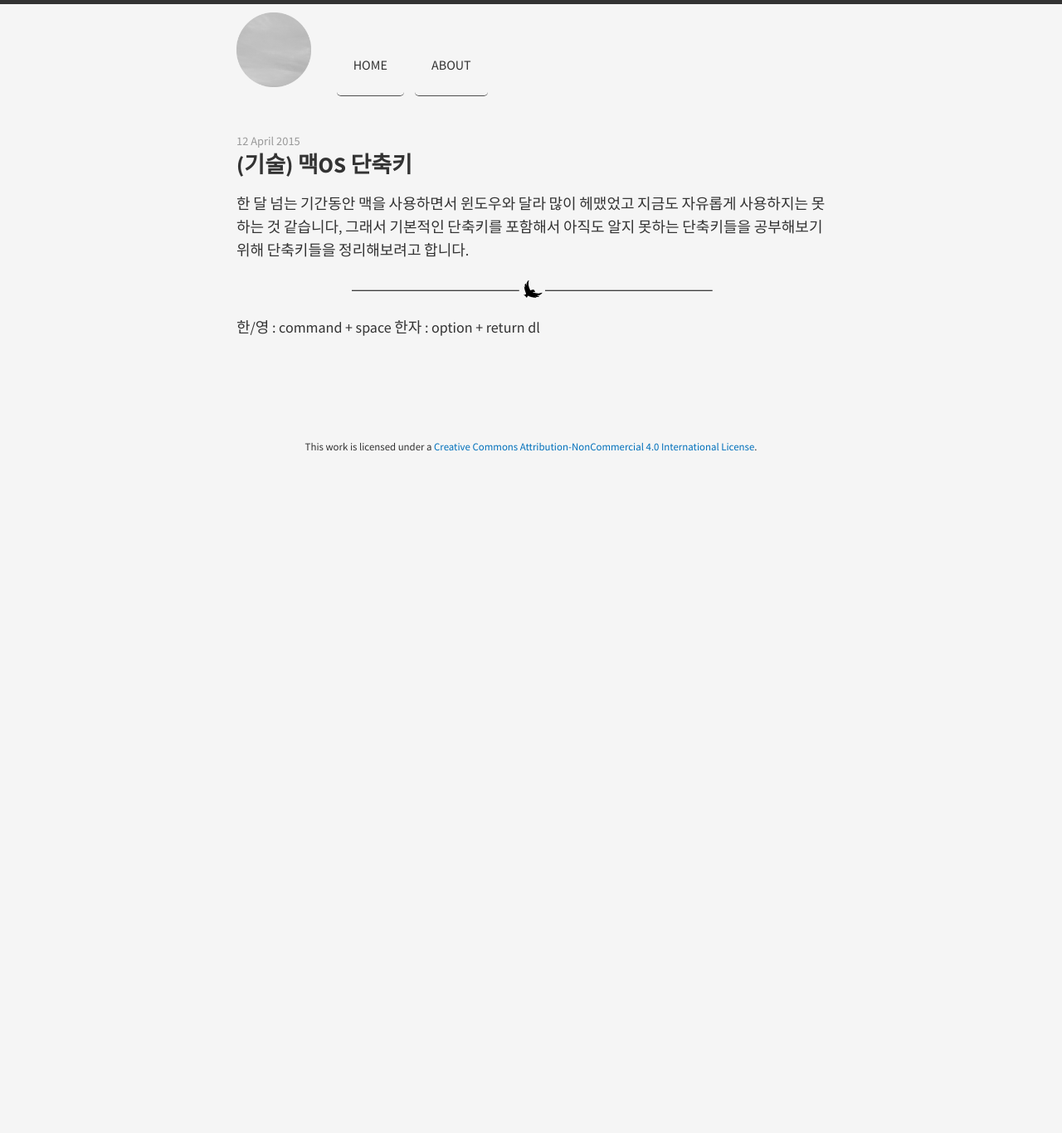
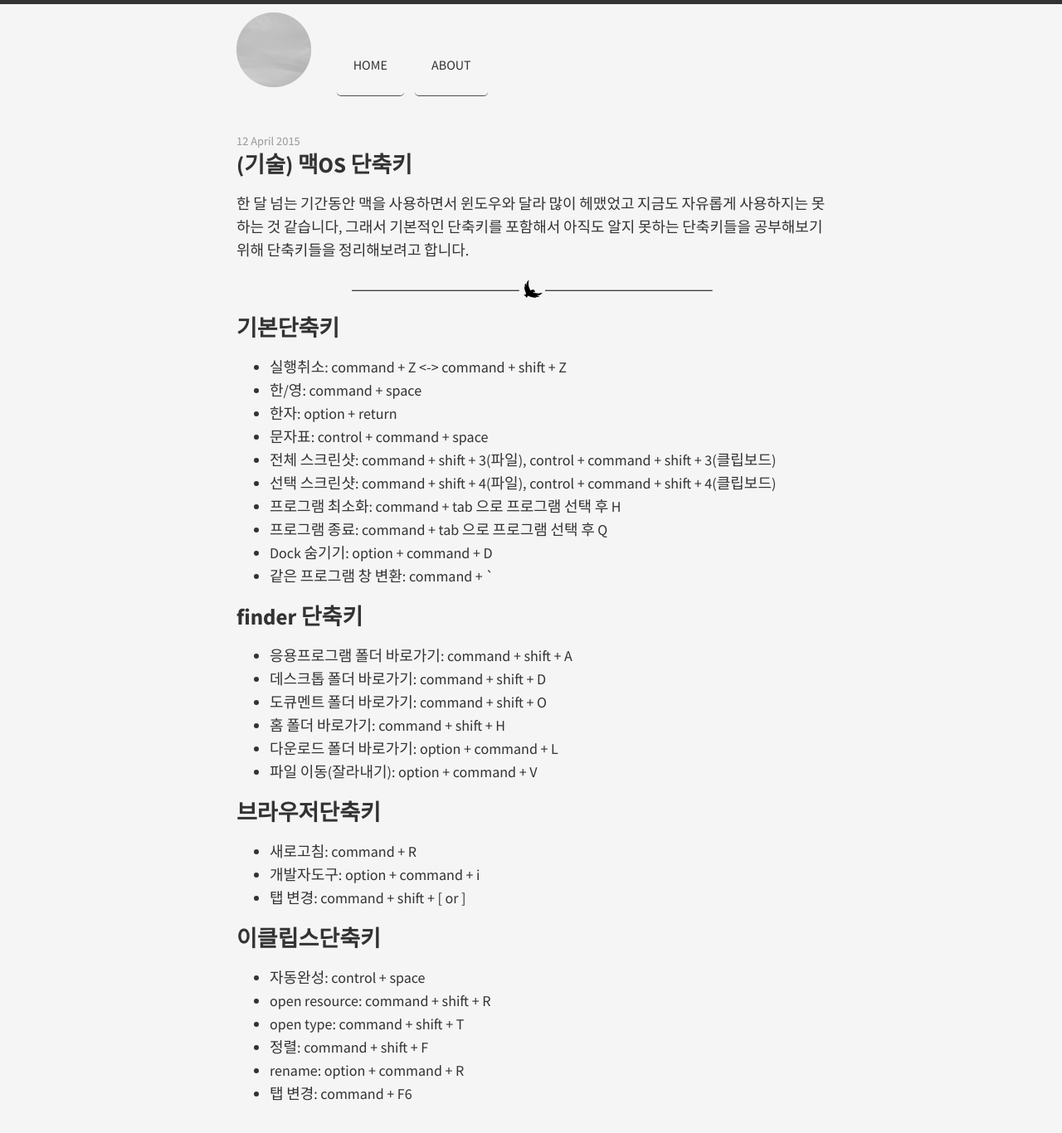
Before and after one commit to kimtu89/kimtu89.github.com, a Jekyll site: the page built from _posts/2015-04-12-mac_hotkey.md, in a window 1280 px wide and 1400 px high. Shown: the top 1366 px of the window at 83% size. Built offline with Jekyll 4.4.1, drawn with Linux system fonts in a browser that asks for light colours; nearby versions of some CDN libraries; Markdown is read by kramdown in place of the engine named in the settings; comment, search, counter and statistics services are not loaded.

Commit message:
Update 2015-04-12-mac_hotkey.md

```diff
--- a/_posts/2015-04-12-mac_hotkey.md
+++ b/_posts/2015-04-12-mac_hotkey.md
@@ -8,6 +8,43 @@ title: (기술) 맥OS 단축키
 
  ---
 
-한/영 : command + space
-한자 : option + return
-dl
+기본단축키
+---
+
+- 실행취소: command + Z <-> command + shift + Z
+- 한/영: command + space
+- 한자: option + return
+- 문자표: control + command + space
+- 전체 스크린샷: command + shift + 3(파일), control + command + shift + 3(클립보드)
+- 선택 스크린샷: command + shift + 4(파일), control + command + shift + 4(클립보드)
+- 프로그램 최소화: command + tab 으로 프로그램 선택 후 H
+- 프로그램 종료: command + tab 으로 프로그램 선택 후 Q
+- Dock 숨기기: option + command + D
+- 같은 프로그램 창 변환: command + `
+
+finder 단축키
+---
+
+- 응용프로그램 폴더 바로가기: command + shift + A
+- 데스크톱 폴더 바로가기: command + shift + D
+- 도큐멘트 폴더 바로가기: command + shift + O
+- 홈 폴더 바로가기: command + shift + H
+- 다운로드 폴더 바로가기: option + command + L
+- 파일 이동(잘라내기): option + command + V
+
+브라우저단축키
+---
+
+- 새로고침: command + R
+- 개발자도구: option + command + i
+- 탭 변경: command + shift + [ or ]
+
+이클립스단축키
+---
+
+- 자동완성: control + space
+- open resource: command + shift + R
+- open type: command + shift + T
+- 정렬: command + shift + F
+- rename: option + command + R
+- 탭 변경: command + F6
```
